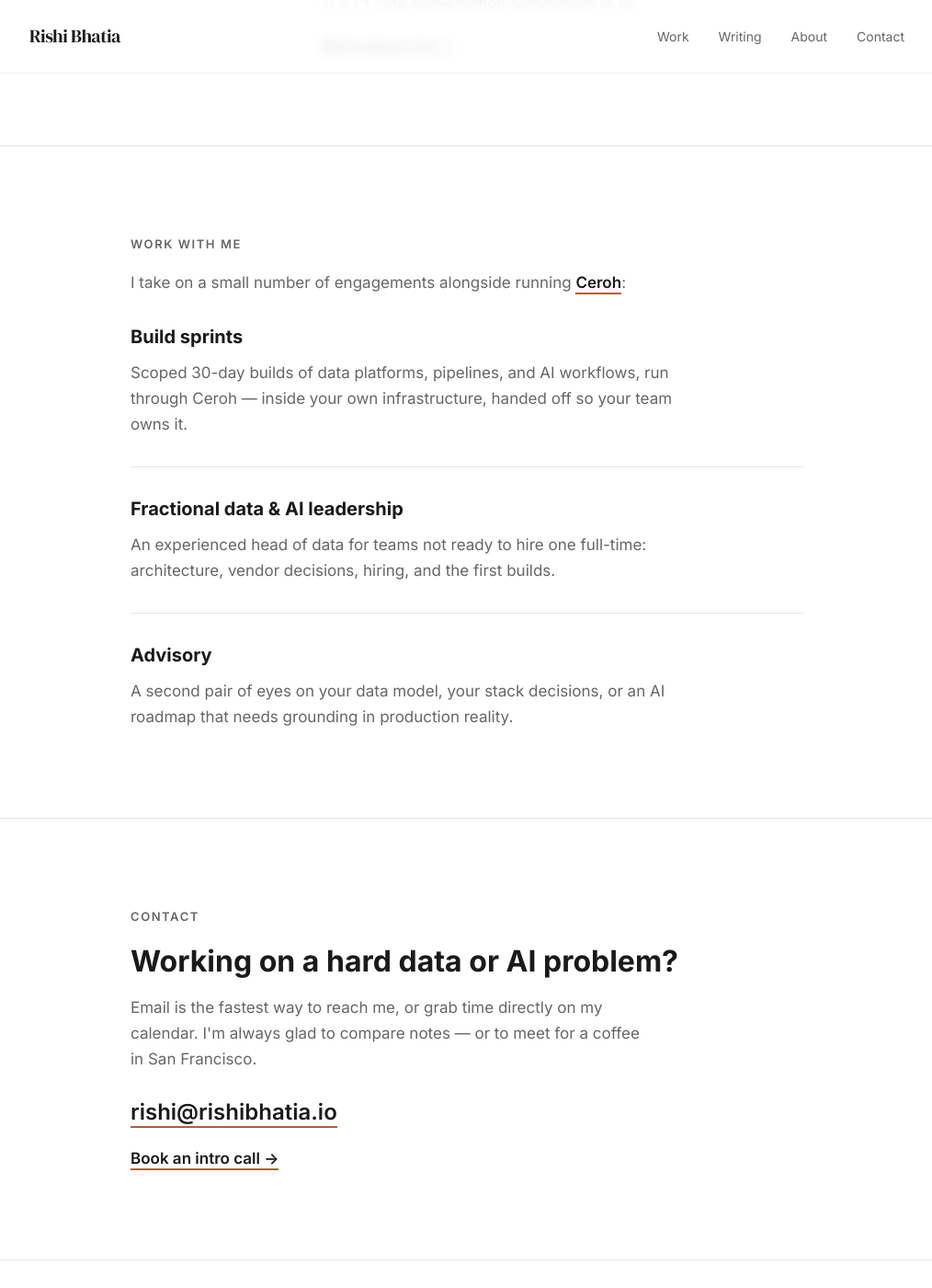
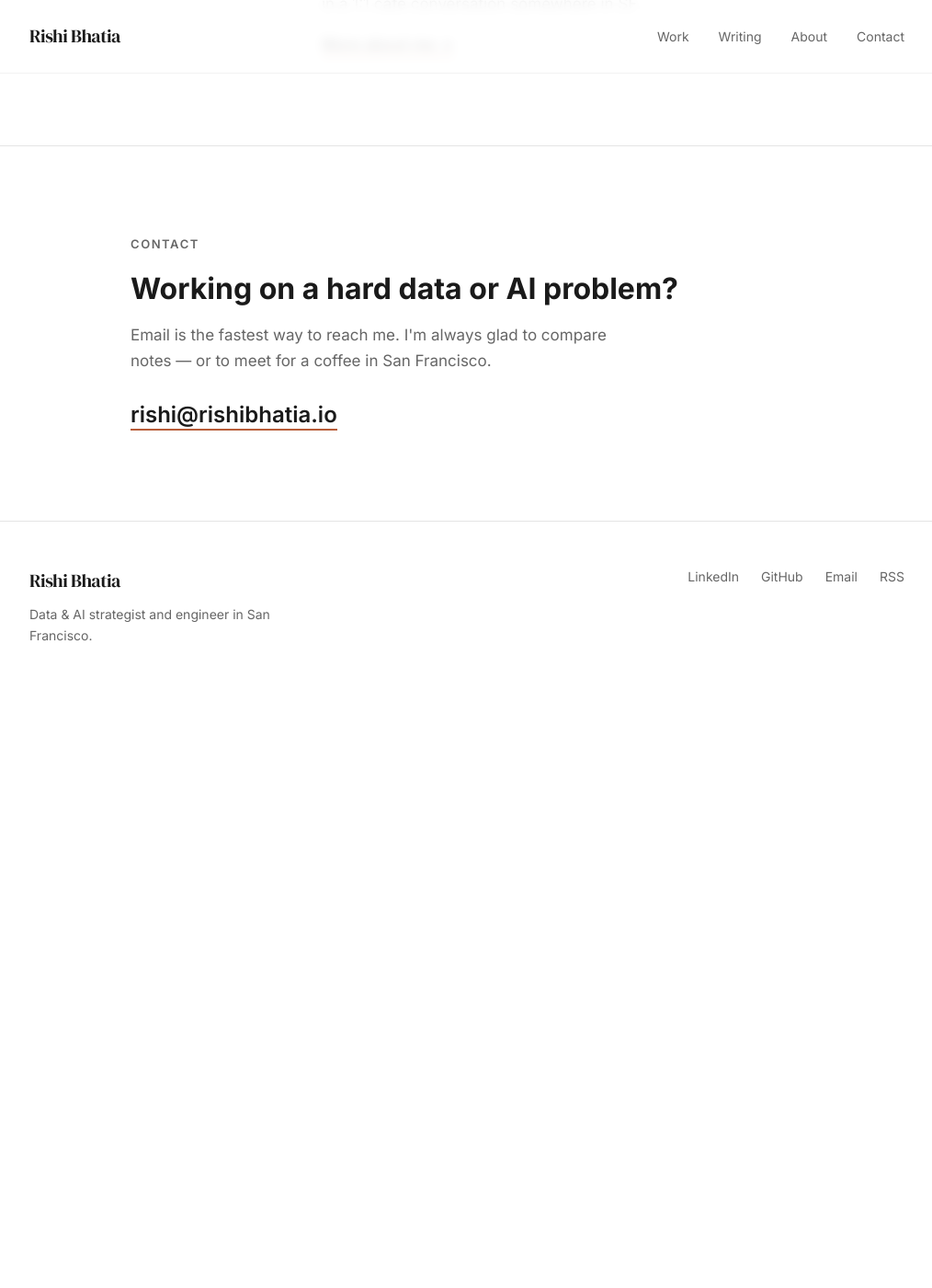
Before and after one commit to rishhbhatia/rishibhatiaio, a Jekyll site: the page built from index.html, in a window 1280 px wide and 1400 px high, scrolled down 2386 px. Shown: the whole window at 92% size, without its empty margins (132-1146 px from the left). Built offline with Jekyll 4.4.1, drawn with Linux system fonts in a browser that asks for light colours; after the commit the page ends 3136 px from its top, so only the background shows below that.

Commit message:
Remove work-with-me/engagements copy for job search focus
Drops the Ceroh engagements pitch, booking-call CTA, and unused
engage-list styles so the site reads as a career/portfolio site
rather than a freelance-availability page.

Co-Authored-By: Claude Sonnet 5 <noreply@anthropic.com>

```diff
--- a/_sass/_components.scss
+++ b/_sass/_components.scss
@@ -371,27 +371,6 @@
   color: $color-muted;
 }
 
-// ------------------------------------------------------- work with me
-.engage-list {
-  margin-top: $space-6;
-
-  > li + li {
-    margin-top: $space-6;
-    padding-top: $space-6;
-    border-top: 1px solid $color-border-strong;
-  }
-}
-
-.engage__title {
-  font-size: $text-lg;
-}
-
-.engage__body {
-  margin-top: $space-3;
-  color: $color-muted;
-  max-width: 58ch;
-}
-
 // ------------------------------------------------------------- contact
 // anchor target needs clearance below the fixed header
 #contact {
@@ -456,6 +435,19 @@
   }
 }
 
+// ------------------------------------------------------------- a11y
+.visually-hidden {
+  position: absolute;
+  width: 1px;
+  height: 1px;
+  margin: -1px;
+  padding: 0;
+  overflow: hidden;
+  clip: rect(0 0 0 0);
+  white-space: nowrap;
+  border: 0;
+}
+
 // ------------------------------------------------------------- reveal
 .reveal {
   opacity: 0;
--- a/index.html
+++ b/index.html
@@ -76,55 +76,16 @@ image: /assets/og/default.png
   </div>
 </section>
 
-<section class="section section--line">
-  <div class="container container--mid">
-    <span class="eyebrow">Work with me</span>
-    <p class="contact__lead" style="margin-top: 0;">
-      I take on a small number of engagements alongside running
-      <a class="text-link" href="https://www.ceroh.ai">Ceroh</a>:
-    </p>
-    <ul class="engage-list reveal">
-      <li>
-        <h3 class="engage__title">Build sprints</h3>
-        <p class="engage__body">
-          Scoped 30-day builds of data platforms, pipelines, and AI workflows,
-          run through Ceroh — inside your own infrastructure, handed off so
-          your team owns it.
-        </p>
-      </li>
-      <li>
-        <h3 class="engage__title">Fractional data &amp; AI leadership</h3>
-        <p class="engage__body">
-          An experienced head of data for teams not ready to hire one
-          full-time: architecture, vendor decisions, hiring, and the first
-          builds.
-        </p>
-      </li>
-      <li>
-        <h3 class="engage__title">Advisory</h3>
-        <p class="engage__body">
-          A second pair of eyes on your data model, your stack decisions, or
-          an AI roadmap that needs grounding in production reality.
-        </p>
-      </li>
-    </ul>
-  </div>
-</section>
-
 <section class="section section--line" id="contact">
   <div class="container container--mid contact">
     <span class="eyebrow">Contact</span>
     <h2 class="contact__title">Working on a hard data or AI problem?</h2>
     <p class="contact__lead">
-      Email is the fastest way to reach me, or grab time directly on my
-      calendar. I'm always glad to compare notes — or to meet for a coffee in
-      San Francisco.
+      Email is the fastest way to reach me. I'm always glad to compare notes —
+      or to meet for a coffee in San Francisco.
     </p>
     <p class="contact__email">
       <a class="text-link" href="mailto:{{ site.email }}">{{ site.email }}</a>
     </p>
-    <p style="margin-top: 1rem;">
-      <a class="text-link" href="https://calendar.app.google/8hJY2Pq1r5CfM44XA">Book an intro call &rarr;</a>
-    </p>
   </div>
 </section>
```
Also changed, not shown: about.markdown (+0 -7 lines).
